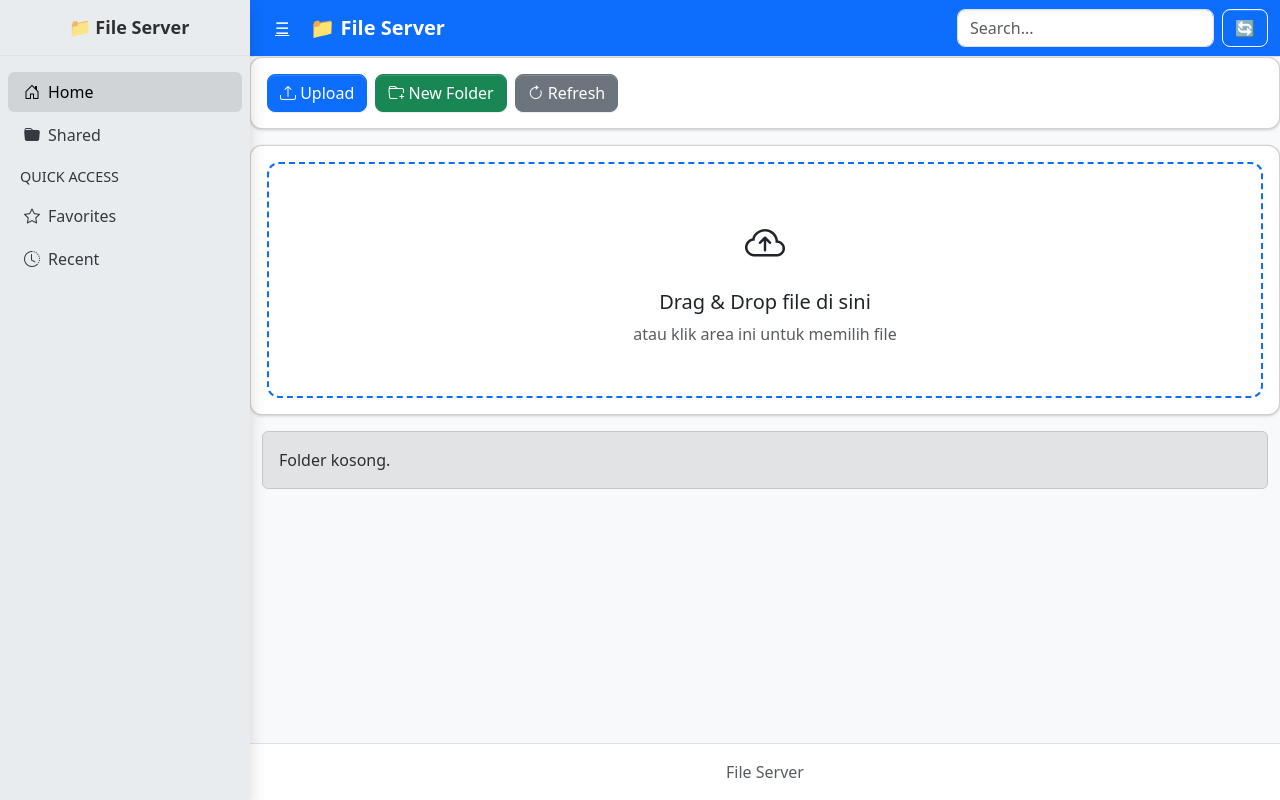
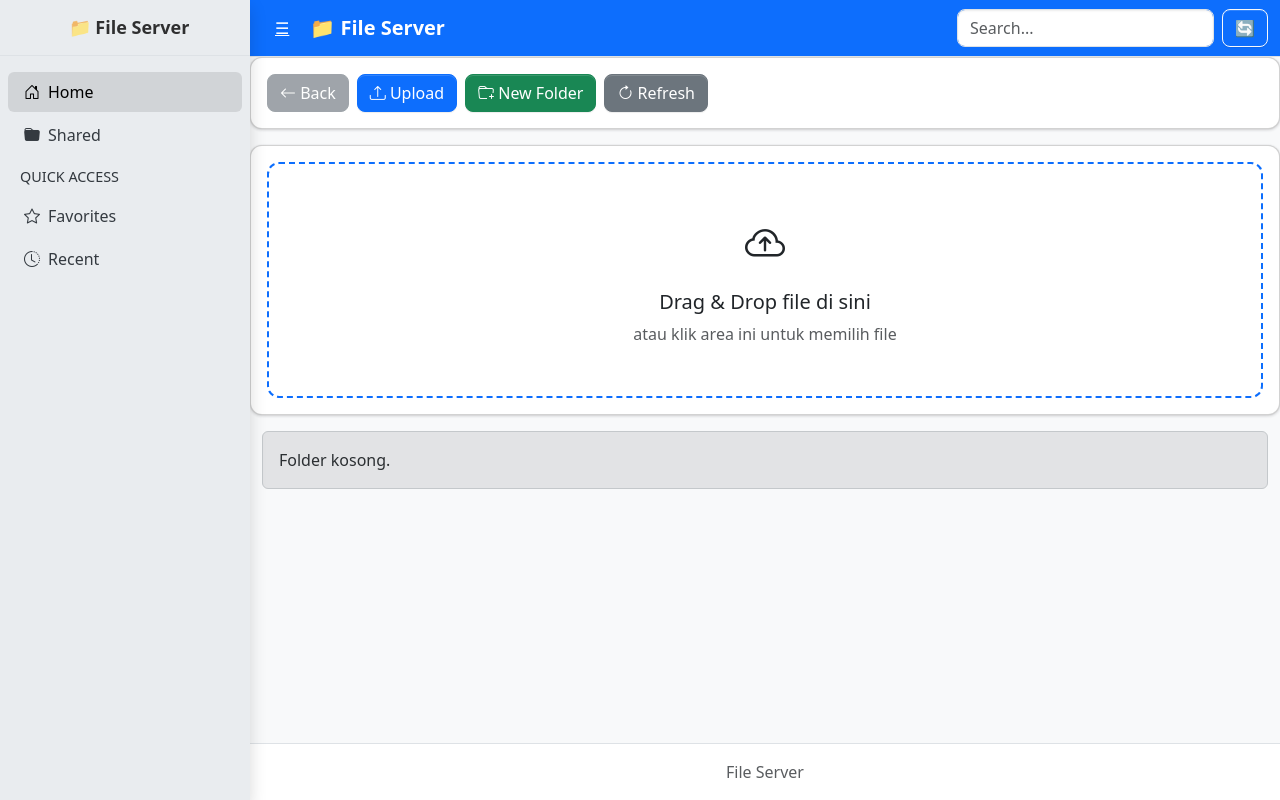
Before and after one commit to Anggirizki81/Local-Web-Server, a Flask app: page / in a window 1280 px wide. Run offline with Flask 3, Linux system fonts and the light colour scheme.

Commit message:
feat: modern explorer, navigation and drag-drop upload

```diff
--- a/routes/browser.py
+++ b/routes/browser.py
@@ -1,4 +1,4 @@
-from pathlib import Path
+from pathlib import Path, PurePosixPath
 from flask import jsonify
 
 from flask import (
@@ -29,15 +29,29 @@ def index():
 
     items = list_items(folder, root)
 
+    # ===== Tambahkan bagian ini =====
+    if current_path:
+        parent = str(PurePosixPath(current_path).parent)
+        if parent == ".":
+            parent = ""
+        back_url = f"/?path={parent}"
+    else:
+        back_url = None
+    # ================================
+
     return render_template(
         "index.html",
         items=items,
         current_path=current_path,
+        back_url=back_url,   # Tambahkan ini
     )
+
+
 
 
 @browser_bp.route("/upload", methods=["POST"])
 def upload():
+
 
     current_path = request.form.get("path", "")
 
--- /dev/null
+++ b/static/js/upload.js
@@ -0,0 +1,27 @@
+const uploadQueue = [];
+
+let uploading = false;
+
+function addFiles(files){
+
+    for(const file of files){
+
+        uploadQueue.push(file);
+
+    }
+
+    processQueue();
+
+}
+
+function processQueue(){
+
+    // Akan kita isi nanti
+
+}
+
+function uploadFile(file){
+
+    // AJAX upload
+
+}
--- a/templates/components/explorer.html
+++ b/templates/components/explorer.html
@@ -30,7 +30,7 @@
 
             <div class="card-body d-flex justify-content-between align-items-center">
 
-                <div>
+                <div class="flex-grow-1 me-3">
 
                     {% if i.dir %}
 
@@ -68,20 +68,20 @@
 
                 {% if not i.dir %}
 
-                <div class="btn-group">
+                <div class="d-flex gap-2 flex-shrink-0">
 
-                    <a
-                        class="btn btn-success btn-sm"
-                        href="/download/{{ i.path }}">
+                    <a class="btn btn-success btn-sm d-flex align-items-center"
+                    href="/download/{{ i.path }}">
 
+                        <i class="bi bi-download me-1"></i>
                         Download
 
                     </a>
 
-                    <a
-                        class="btn btn-danger btn-sm"
-                        href="/delete/{{ i.path }}">
+                    <a class="btn btn-danger btn-sm d-flex align-items-center"
+                    href="/delete/{{ i.path }}">
 
+                        <i class="bi bi-trash me-1"></i>
                         Delete
 
                     </a>
--- a/templates/components/toolbar.html
+++ b/templates/components/toolbar.html
@@ -1,6 +1,19 @@
 <div class="card mb-3">
 
     <div class="card-body d-flex flex-wrap gap-2">
+
+        {% if current_path %}
+        <a class="btn btn-secondary"
+           href="{{ back_url }}">
+            <i class="bi bi-arrow-left"></i>
+            Back
+        </a>
+        {% else %}
+        <button class="btn btn-secondary" disabled>
+            <i class="bi bi-arrow-left"></i>
+            Back
+        </button>
+        {% endif %}
 
         <button
             class="btn btn-primary"
--- a/templates/index.html
+++ b/templates/index.html
@@ -40,6 +40,7 @@
 
 <script src="{{ url_for('static', filename='adminlte/dist/js/adminlte.min.js') }}"></script>
 <script src="{{ url_for('static', filename='js/app.js') }}"></script>
+<script src="{{ url_for('static', filename='js/upload.js') }}"></script>
 
 </body>
 </html>
```
